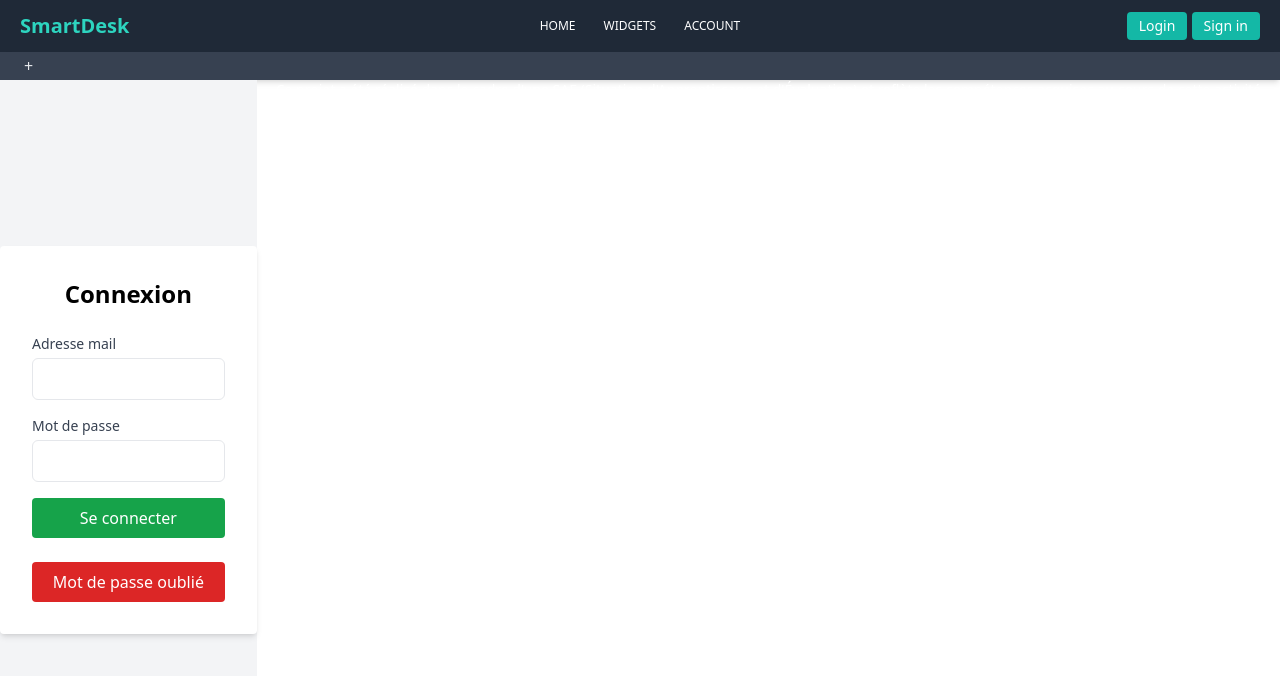
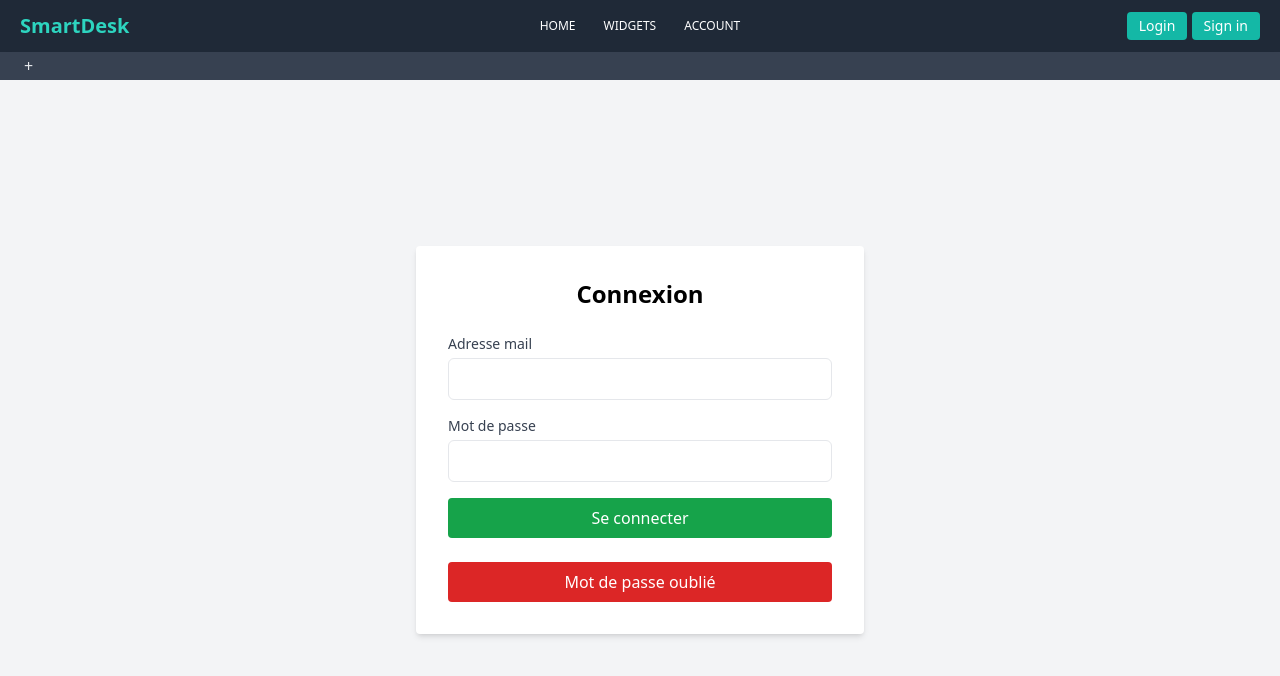
Before and after one commit to Thomkraft/SmartDesk, a SvelteKit app: page /page-connection/connection in a window 1280 px wide. Shown: the top 676 px of the page. Built offline with nearby package versions, Linux system fonts and the light colour scheme.

Commit message:
fix page connection et test

```diff
--- a/src/lib/date-helpers.js
+++ b/src/lib/date-helpers.js
@@ -42,6 +42,8 @@ const sqlDateToJsDate = (date) => {
 
     day = (parseInt(day) + 1).toString();
 
+    console.log(day)
+
     return [year, month, day];
 }
 
--- a/src/routes/page-connection/connection/+page.svelte
+++ b/src/routes/page-connection/connection/+page.svelte
@@ -89,5 +89,3 @@
 
 
 </div>
-
-<Footer />
--- a/src/routes/page-widget/+page.svelte
+++ b/src/routes/page-widget/+page.svelte
@@ -11,7 +11,6 @@
     import { fade } from 'svelte/transition';
     import { onDestroy, onMount } from 'svelte';
     import Notification from '$lib/Notification.svelte';
-    import Footer from '$lib/Footer.svelte';
 
 
     // State variables
@@ -427,5 +426,4 @@
     </div>
 {/if}
 
-
 <Notification />
```
